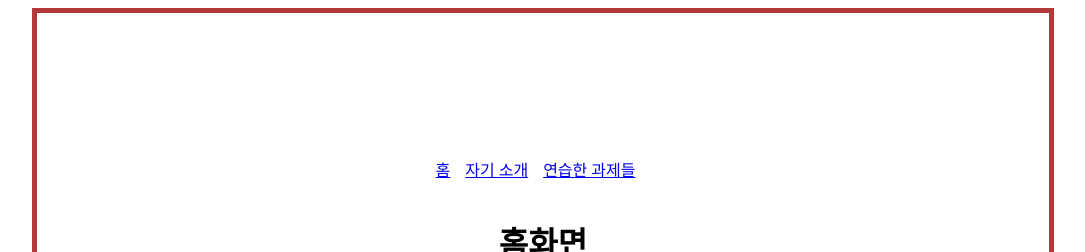
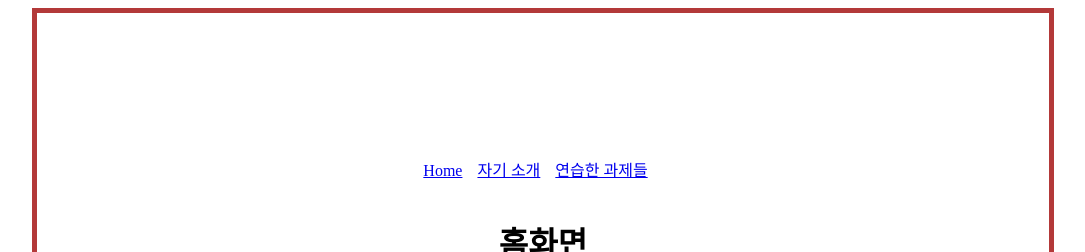
Before and after one commit to mkhajiit/practice-board, a React (Vite) app: page / in a window 1280 px wide. Shown: the top 252 px of the page, without its empty margins (97-1182 px from the left). Built offline with nearby package versions, Linux system fonts and the light colour scheme; what @tensorflow/tfjs would draw is missing.

Commit message:
404 페이지 추가

```diff
--- a/src/App.tsx
+++ b/src/App.tsx
@@ -1,6 +1,7 @@
 import styled from 'styled-components';
 import Router from './router/Router';
 
+// 전역에 영향을 주는 스타일 컴포넌트
 const Container = styled.div`
   display: flex;
   justify-content: center; /* 가로 중앙 정렬 */
--- a/src/components/Navigation.tsx
+++ b/src/components/Navigation.tsx
@@ -16,7 +16,7 @@ function Navigation() {
     <Navbar>
       <ul>
         <li>
-          <Link to='/'>홈</Link>
+          <Link to='/'>Home</Link>
         </li>
         <li>
           <Link to='/introduce-myself'>자기 소개</Link>
--- /dev/null
+++ b/src/pages/NotFound.tsx
@@ -0,0 +1,15 @@
+import { Link } from 'react-router-dom';
+
+function NotFound() {
+  return (
+    <div>
+      <h4>ERROR 404</h4>
+      <h1>오류</h1>
+      <p>잘못된 접근 입니다.</p>
+      <Link to='/'>Home</Link>
+      {/* 이전 페이지로 돌아가게 하는 링크 추가하기 */}
+    </div>
+  );
+}
+
+export default NotFound;
--- a/src/router/Router.tsx
+++ b/src/router/Router.tsx
@@ -11,6 +11,7 @@ import Filter from '../components/contents/Filter.tsx';
 import PracticePage from '../pages/PracticePage.tsx';
 import HomePage from '../pages/HomePage.tsx';
 import IntroducePage from '../pages/IntroducePage.tsx';
+import NotFound from '../pages/NotFound.tsx';
 
 // index 속성이 있는 Route는 현재 라우트의 기본 경로(즉, /)에서만 렌더링됨
 function Router() {
@@ -31,6 +32,8 @@ function Router() {
           </Route>
           <Route path='/introduce-myself' element={<IntroducePage />} />
         </Route>
+        {/* path="*"는 모든 경로에 해당하지 않는 URL을 처리하는 역할을 함*/}
+        <Route path='*' element={<NotFound />} />
       </Routes>
     </BrowserRouter>
   );
```
